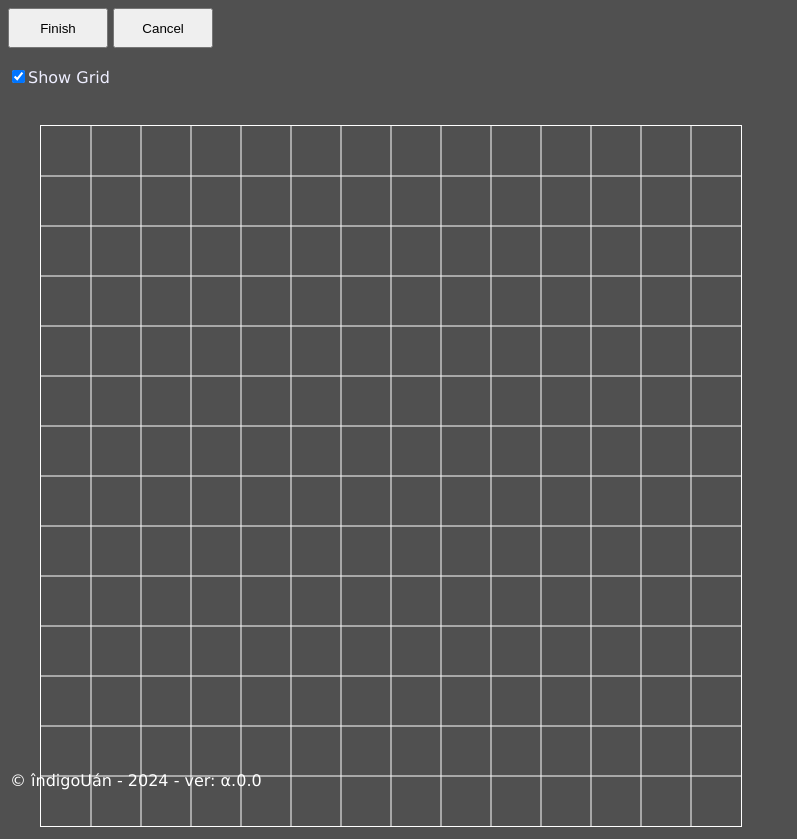
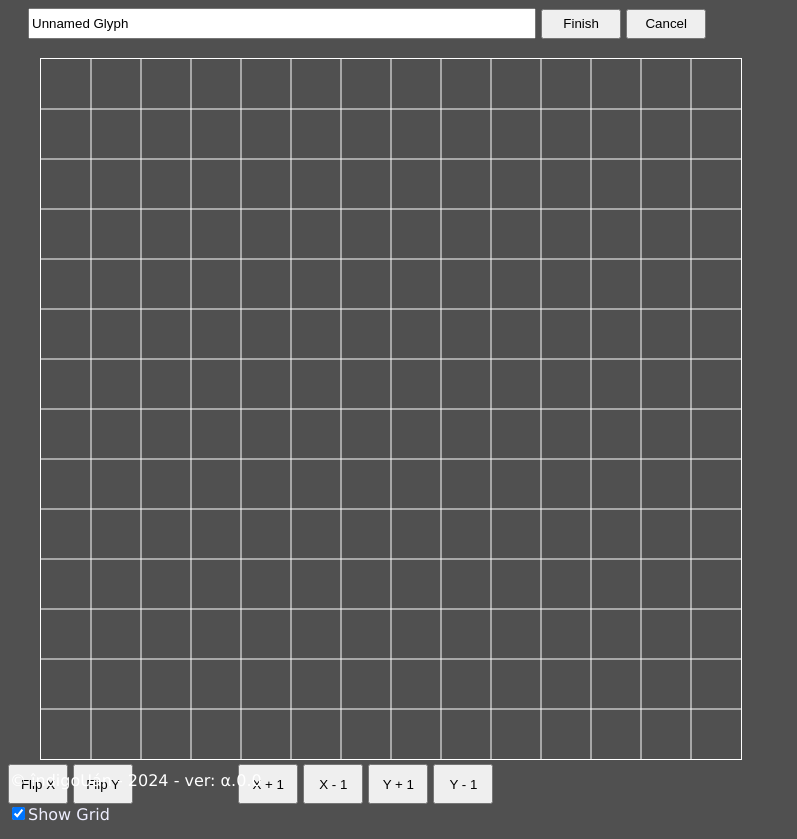
Before and after one commit to indigoUan/conscriptUan, a plain HTML site: page branches/creation/glyph/index.html in a window 1280 px wide. Shown: the whole page, without its empty margins (0-797 px from the left). Drawn offline with Linux system fonts and the light colour scheme.

Commit message:
glyph chunk editing. glyph cloning.

```diff
--- a/branches/CsuParser.js
+++ b/branches/CsuParser.js
@@ -65,5 +65,6 @@ class CsuParser {
 
 		console.log(json);
 		return JSON.stringify(json);
+		// return JSON.stringify(json, null, "\t");
 	}
 }
--- a/branches/creation/glyph/index.html
+++ b/branches/creation/glyph/index.html
@@ -13,14 +13,22 @@
 	</head>
 
 	<body>
-		<button id="finishButton" onclick="saveAndReturn()" style="width: 100px; height: 40px;">Finish</button>
-		<button id="cancelButton" onclick="cancelAndReturn()" style="width: 100px; height: 40px;">Cancel</button>
+		<input type="text" id="glyphName" maxlength="64" size="10" style="width: 500px; height: 25px; margin-left: 20px;" value="Unnamed Glyph" autocomplete="off"/>
+		<button id="finishButton" onclick="saveAndReturn()" style="width: 80px; height: 30px;">Finish</button>
+		<button id="cancelButton" onclick="cancelAndReturn()" style="width: 80px; height: 30px;">Cancel</button>
 		<br><br>
-		<input type="checkbox" id="gridCheckbox" checked>Show Grid</input>
-		<br><br><br>
 		<canvas id="myCanvas" width="700" height="700" style="border:1px solid #ffffff; margin-left: 32px;">
 			Your browser does not support HTML5 canvases.
 		</canvas>
+		<br>
+		<button id="xFlipButton" onclick="flipXorY(0)" style="width: 60px; height: 40px;">Flip X</button>
+		<button id="yFlipButton" onclick="flipXorY(1)" style="width: 60px; height: 40px;">Flip Y</button>
+		<button id="xMoveMoreButton" onclick="moveAll(0, 1)" style="width: 60px; height: 40px; margin-left: 100px;">X + 1</button>
+		<button id="xMoveLessButton" onclick="moveAll(0, -1)" style="width: 60px; height: 40px;">X - 1</button>
+		<button id="yMoveMoreButton" onclick="moveAll(1, 1)" style="width: 60px; height: 40px;">Y + 1</button>
+		<button id="yMoveLessButton" onclick="moveAll(1, -1)" style="width: 60px; height: 40px;">Y - 1</button>
+		<br>
+		<input type="checkbox" id="gridCheckbox" checked>Show Grid</input>
 
 		<div id="controlDot0" class="controlDots" style="background-color: #00ff00; position: fixed;"> </div>
 		<div id="controlDot1" class="controlDots" style="background-color: #ffffff; position: fixed;"> </div>
--- a/branches/creation/glyph/script.js
+++ b/branches/creation/glyph/script.js
@@ -78,15 +78,13 @@ let parsed = undefined;
 			cur.setGriddedPoints(curve.origin, curve.controlPoint1, curve.controlPoint2, curve.end);
 			curves.push(cur);
 		}
-	} else if (params.has("lines")) {
-		let parsed = parseInt(decodeURIComponent(params.get("lines")));
 
-		for (let i = 0; i < parsed; i++) {
-			var curve = new BezierCurve();
-			curves.push(curve);
-		}
-
-		console.log("genned " + (parsed) + " default lines");
+		const nameDiv = document.getElementById("glyphName");
+		nameDiv.value = parsed.glyphs[editingParsedIndex].name;
+		nameDiv.addEventListener("change", (event) => {
+			console.log(event.target.value);
+			parsed.glyphs[editingParsedIndex].name = event.target.value;
+		});
 	}
 }
 
@@ -189,11 +187,11 @@ function cancelAndReturn() {
 		console.log(parsed.glyphs[editingParsedIndex].curves);
 		if (parsed.glyphs[editingParsedIndex].curves.length === 0) {
 			parsed.glyphs.splice(editingParsedIndex, 1);
+			sessionStorage.setItem("loadedFile", parsed.toString());
 		} else {
 			console.log(parsed.glyphs[editingParsedIndex].curves);
 		}
 
-		sessionStorage.setItem("loadedFile", parsed.toString());
 		Redirect.open("branches/creation/whole");
 	} else {
 		alert("You loaded this page without a glyph.");
@@ -209,6 +207,61 @@ window.addEventListener("beforeunload", function(e) {
 	}
 });
 
+function flipXorY(axis) {
+	if (selectedLine > -1) {
+		if (curves[selectedLine]) {
+			curves[selectedLine].deactivate();
+		}
+	}
+
+	for (let curve of curves) {
+		if (axis === 0) {
+			curve.originPoint.x = window.gridResolution - curve.originPoint.x - 1;
+			curve.controlPoint1.x = window.gridResolution - curve.controlPoint1.x - 1;
+			curve.controlPoint2.x = window.gridResolution - curve.controlPoint2.x - 1;
+			curve.endPoint.x = window.gridResolution - curve.endPoint.x - 1;
+		} else {
+			curve.originPoint.y = window.gridResolution - curve.originPoint.y - 1;
+			curve.controlPoint1.y = window.gridResolution - curve.controlPoint1.y - 1;
+			curve.controlPoint2.y = window.gridResolution - curve.controlPoint2.y - 1;
+			curve.endPoint.y = window.gridResolution - curve.endPoint.y - 1;
+		}
+	}
+
+	if (selectedLine > -1) {
+		if (curves[selectedLine]) {
+			curves[selectedLine].activate();
+		}
+	}
+}
+
+function moveAll(axis, value) {
+	if (selectedLine > -1) {
+		if (curves[selectedLine]) {
+			curves[selectedLine].deactivate();
+		}
+	}
+
+	for (let curve of curves) {
+		if (axis === 0) {
+			curve.originPoint.x += value;
+			curve.controlPoint1.x += value;
+			curve.controlPoint2.x += value;
+			curve.endPoint.x += value;
+		} else {
+			curve.originPoint.y += value;
+			curve.controlPoint1.y += value;
+			curve.controlPoint2.y += value;
+			curve.endPoint.y += value;
+		}
+	}
+
+	if (selectedLine > -1) {
+		if (curves[selectedLine]) {
+			curves[selectedLine].activate();
+		}
+	}
+}
 
 function loop(timestamp) {
 	render();
```
Also changed, not shown: branches/creation/whole/index.html (+1 -2 lines), branches/creation/whole/script.js (+11 -0 lines).
